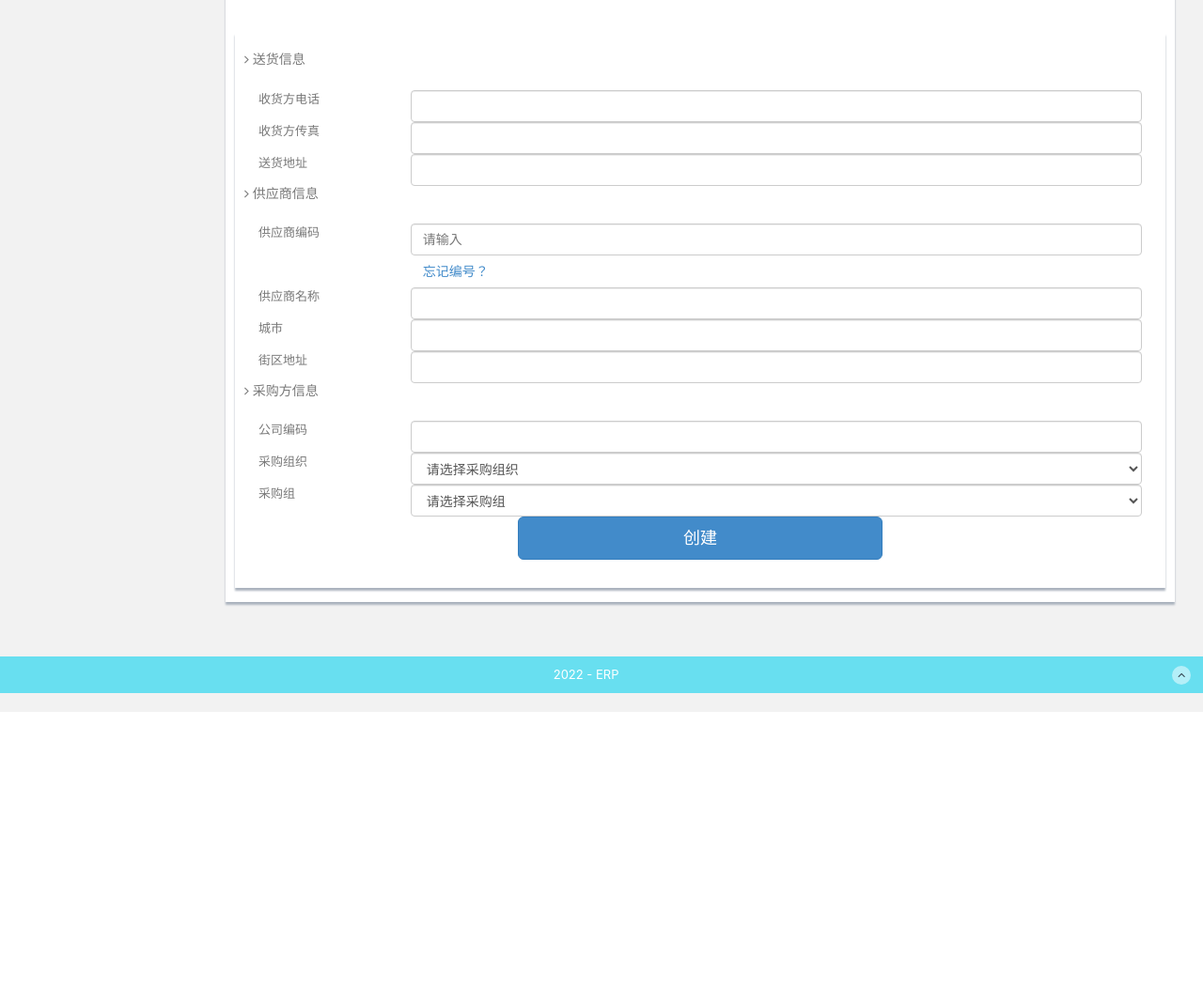
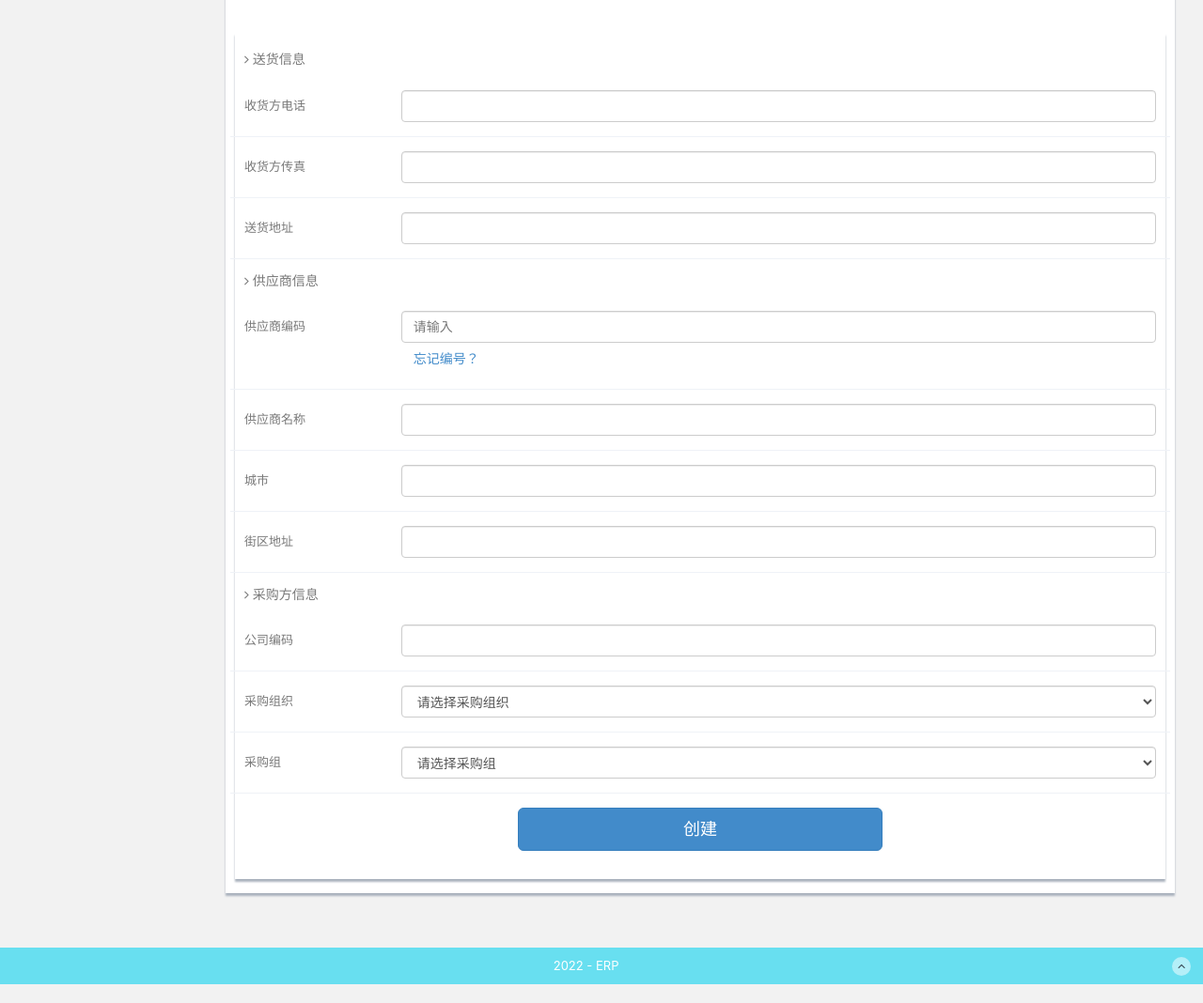
Before and after one commit to yuzhenfeng2002/Django-ERP-Material-Management, a Django app: page /mm/purchaseorder/cremanu/ in a window 1280 px wide; the page is wider, and only the part inside the window is pictured. Shown: the part 1035-2103 px from the top of that part at 94% size. Before the commit the page ends 1793 px from the top of that part, so only its background shows below. Run offline with Django 4.2, Linux system fonts and the light colour scheme; some libraries are stand-ins or nearby versions.

Commit message:
Update po-create_manual.html

```diff
--- a/ERP/MM/templates/purchaseorder/po-create_manual.html
+++ b/ERP/MM/templates/purchaseorder/po-create_manual.html
@@ -399,11 +399,12 @@
                     </tbody>
                     </table>
                               	<!-- BASIC FORM ELELEMNTS -->
+
           	<div class="row mt">
                 <div class="col-lg-12">
                 <div class="form-panel">
                       <h5 class="mb"><i class="fa fa-angle-right"></i> 送货信息</h5>
-
+<form class="form-horizontal style-form">
                       <div class="form-group">
                           <label class="col-sm-2 col-sm-2 control-label">收货方电话</label>
                           <div class="col-sm-10">
@@ -497,6 +498,7 @@
                             </select>
                           </div>
                       </div>
+                    </form>
                                  <div id="btn-pr-create">
                 <button  class="btn btn-primary btn-lg btn-block" onclick="create()">创建</button>
         </div>
```
